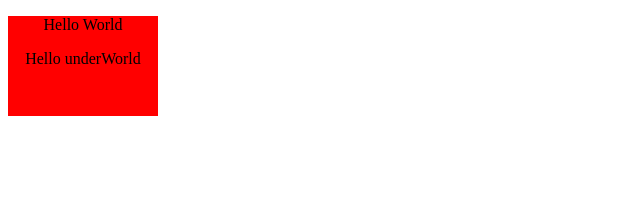
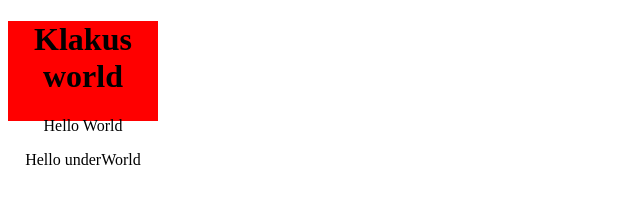
Before and after one commit to Vicinlight/project-Js-classes, a website: page index.html in a window 1280 px wide. Shown: the whole page, without its empty margins (0-640 px from the left). Drawn offline with Linux system fonts and the light colour scheme.

Commit message:
Third commit

```diff
--- a/index.html
+++ b/index.html
@@ -8,6 +8,7 @@
 </head>
 <body>
 <div class="block">
+    <h1>Klakus world</h1>
     <p>Hello World</p>
     <p>Hello underWorld</p>
 </div>
```
